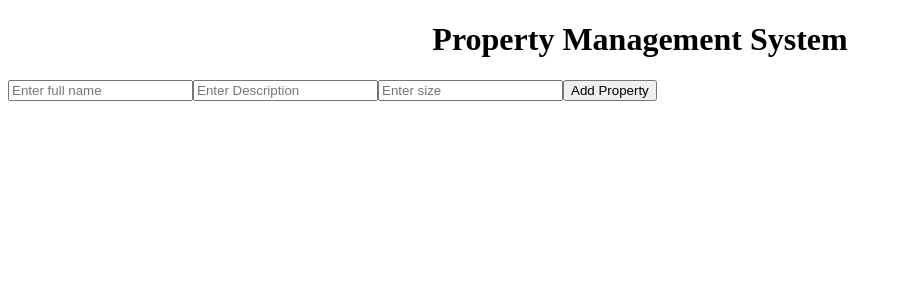
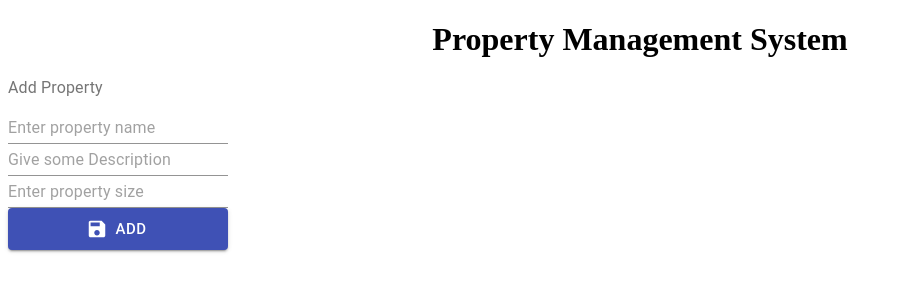
Before and after one commit to Arijeet10/Property-Management-App, a React (Create React App) app: page / in a window 1280 px wide. Shown: the top 300 px of the page, without its empty margins (0-903 px from the left). Built offline with nearby package versions, Linux system fonts and the light colour scheme.

Commit message:
added material-ui components

```diff
--- a/package.json
+++ b/package.json
@@ -3,6 +3,8 @@
   "version": "0.1.0",
   "private": true,
   "dependencies": {
+    "@material-ui/core": "^4.12.3",
+    "@material-ui/icons": "^4.11.2",
     "@testing-library/jest-dom": "^5.14.1",
     "@testing-library/react": "^11.2.7",
     "@testing-library/user-event": "^12.8.3",
--- a/src/components/add.jsx
+++ b/src/components/add.jsx
@@ -1,3 +1,5 @@
+import { Button, FormControl, FormLabel, Input } from "@material-ui/core";
+import SaveIcon from '@material-ui/icons/Save';
 import React, { useState } from "react";
 
 function Add(props) {
@@ -24,12 +26,21 @@ function Add(props) {
 
     return (
         <div>
-            <form>
-                <input type="text" name="fullName" value={propData.fullName} placeholder="Enter full name" onChange={handleChange} />
-                <input type="text" name="desc" value={propData.desc} placeholder="Enter Description" onChange={handleChange} />
-                <input type="text" name="size" value={propData.size} placeholder="Enter size" onChange={handleChange} />
-                <button type="submit" onClick={handleClick}>Add Property</button>
-            </form>
+            <FormControl>
+                <FormLabel>Add Property</FormLabel>
+                <Input aria-describedby="my-helper-text" type="text" name="fullName" value={propData.fullName} placeholder="Enter property name" onChange={handleChange} />
+                <Input aria-describedby="my-helper-text" type="text" name="desc" value={propData.desc} placeholder="Give some Description" onChange={handleChange} />
+                <Input aria-describedby="my-helper-text" type="text" name="size" value={propData.size} placeholder="Enter property size" onChange={handleChange} />
+                <Button
+                    variant="contained"
+                    color="primary"
+                    size="large"
+                    startIcon={<SaveIcon />}
+                    onClick={handleClick}
+                >
+                    Add
+                </Button>
+            </FormControl>
         </div>
     )
 }
```
Also changed, not shown: 1 other file (tests, documents, lock files or other folders).
